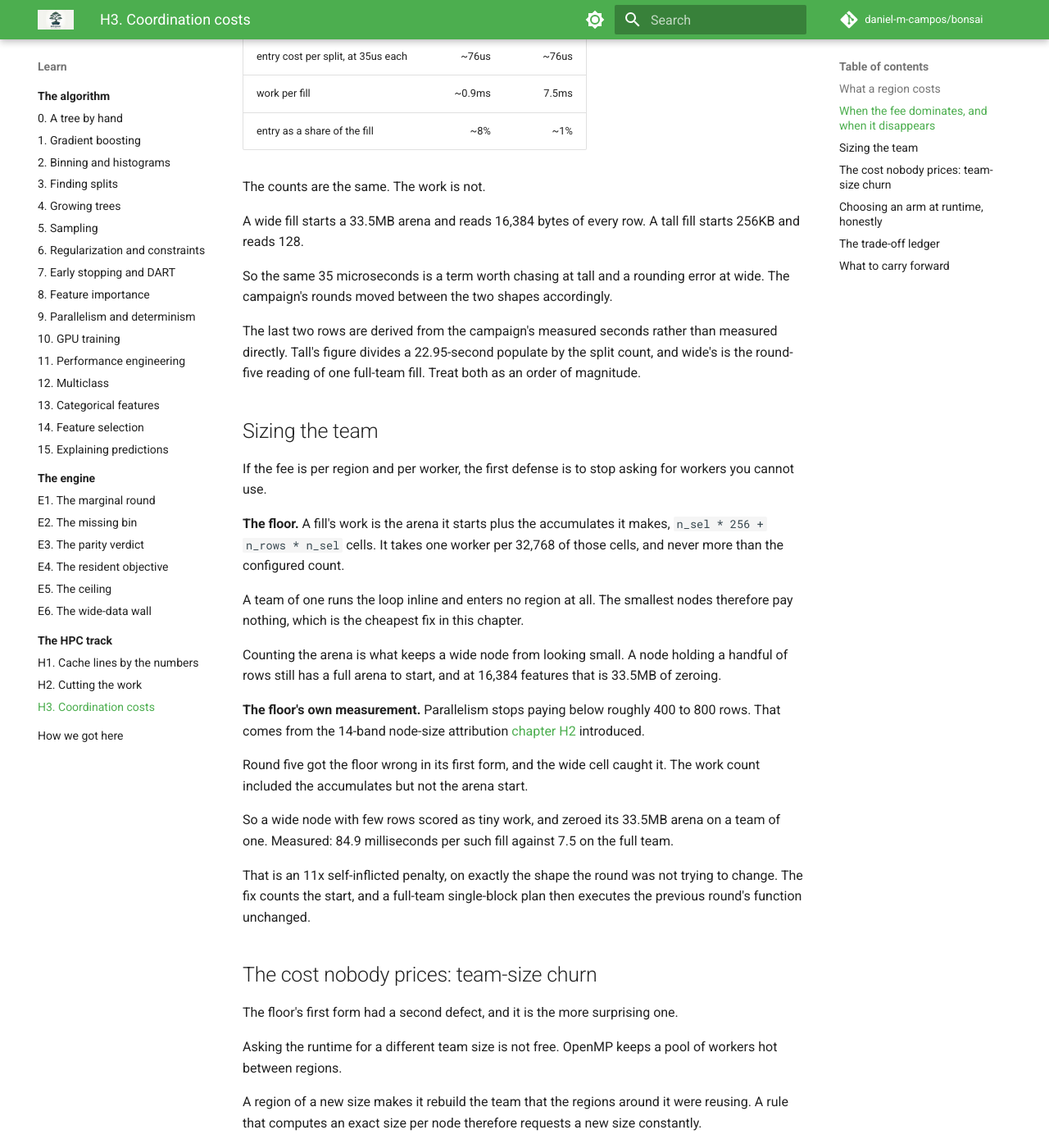
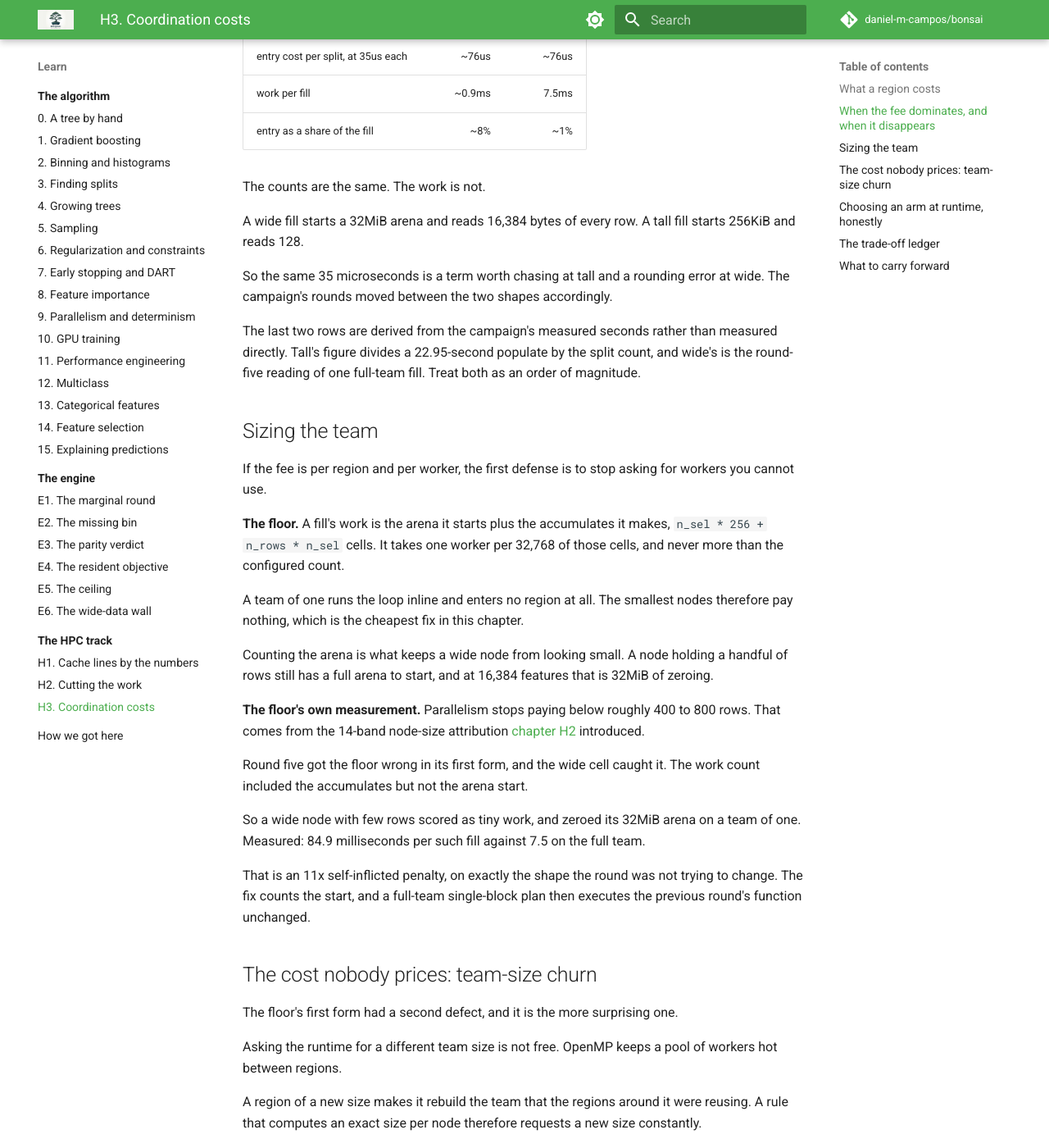
Before and after one commit to daniel-m-campos/bonsai, an MkDocs documentation site: the page built from docs/learn/hpc/3-coordination-costs.md, in a window 1280 px wide and 1400 px high, scrolled down 1735 px. Shown: the whole window at 82% size. Built offline with MkDocs 1.6.1 and Material for MkDocs 9.7.7, drawn with Linux system fonts in a browser that asks for light colours; comment, search, counter and statistics services are not loaded.

Commit message:
docs(hpc): binary units, stated once
Storage sizes read KiB/MiB so every power-of-two lands exactly (the
wide arena is 2^25 bytes, 32MiB, previously rounded as 33.5MB), with
the convention stated once in chapter 1. Measured traffic totals keep
the decimal GB the instruments report.

```diff
--- a/docs/learn/hpc/3-coordination-costs.md
+++ b/docs/learn/hpc/3-coordination-costs.md
@@ -54,7 +54,7 @@ Now do the same division at each shape, using measured quantities.
 
 The counts are the same. The work is not.
 
-A wide fill starts a 33.5MB arena and reads 16,384 bytes of every row. A tall fill starts 256KB and reads 128.
+A wide fill starts a 32MiB arena and reads 16,384 bytes of every row. A tall fill starts 256KiB and reads 128.
 
 So the same 35 microseconds is a term worth chasing at tall and a rounding error at wide. The campaign's rounds moved between the two shapes accordingly.
 
@@ -68,13 +68,13 @@ If the fee is per region and per worker, the first defense is to stop asking for
 
 A team of one runs the loop inline and enters no region at all. The smallest nodes therefore pay nothing, which is the cheapest fix in this chapter.
 
-Counting the arena is what keeps a wide node from looking small. A node holding a handful of rows still has a full arena to start, and at 16,384 features that is 33.5MB of zeroing.
+Counting the arena is what keeps a wide node from looking small. A node holding a handful of rows still has a full arena to start, and at 16,384 features that is 32MiB of zeroing.
 
 **The floor's own measurement.** Parallelism stops paying below roughly 400 to 800 rows. That comes from the 14-band node-size attribution [chapter H2](2-cutting-the-work.md) introduced.
 
 Round five got the floor wrong in its first form, and the wide cell caught it. The work count included the accumulates but not the arena start.
 
-So a wide node with few rows scored as tiny work, and zeroed its 33.5MB arena on a team of one. Measured: 84.9 milliseconds per such fill against 7.5 on the full team.
+So a wide node with few rows scored as tiny work, and zeroed its 32MiB arena on a team of one. Measured: 84.9 milliseconds per such fill against 7.5 on the full team.
 
 That is an 11x self-inflicted penalty, on exactly the shape the round was not trying to change. The fix counts the start, and a full-team single-block plan then executes the previous round's function unchanged.
 
```
Also changed, not shown: docs/learn/hpc/1-cache-lines-by-the-numbers.md (+17 -15 lines), docs/learn/hpc/README.md (+5 -5 lines).
